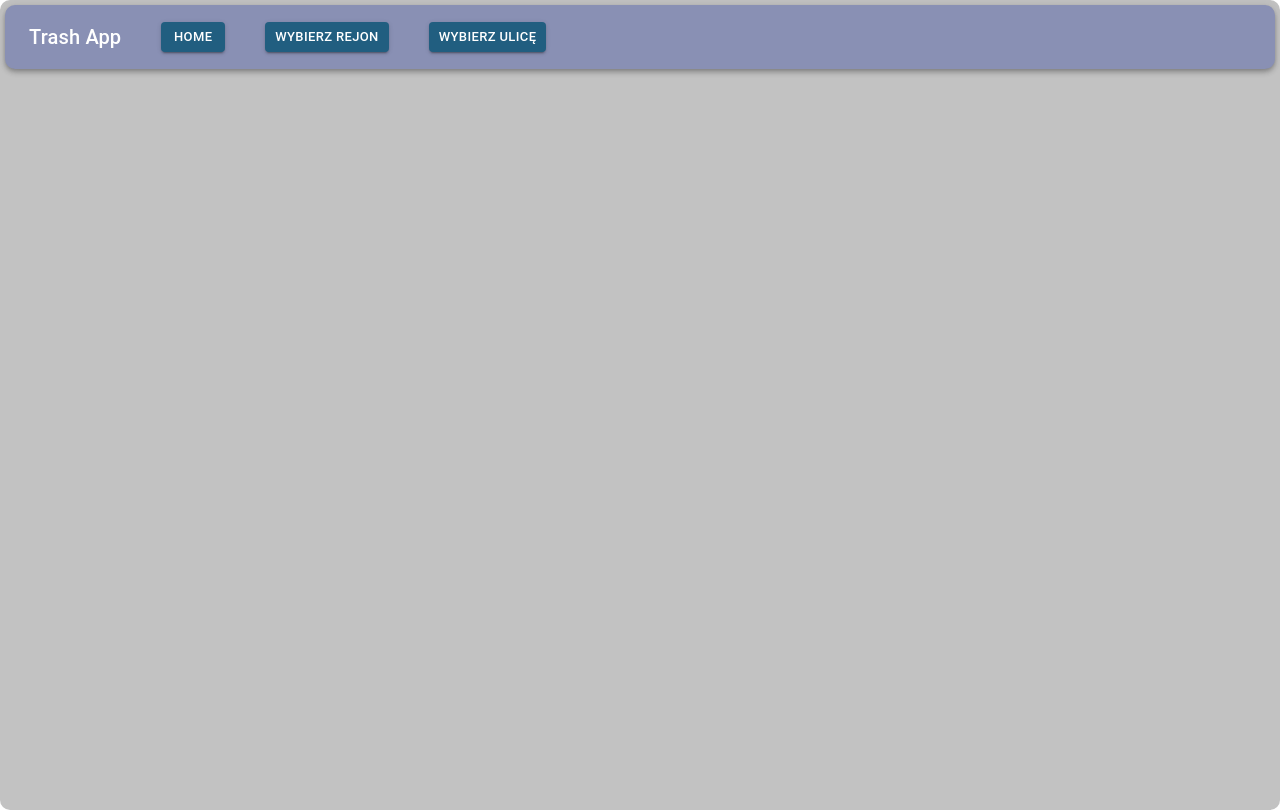
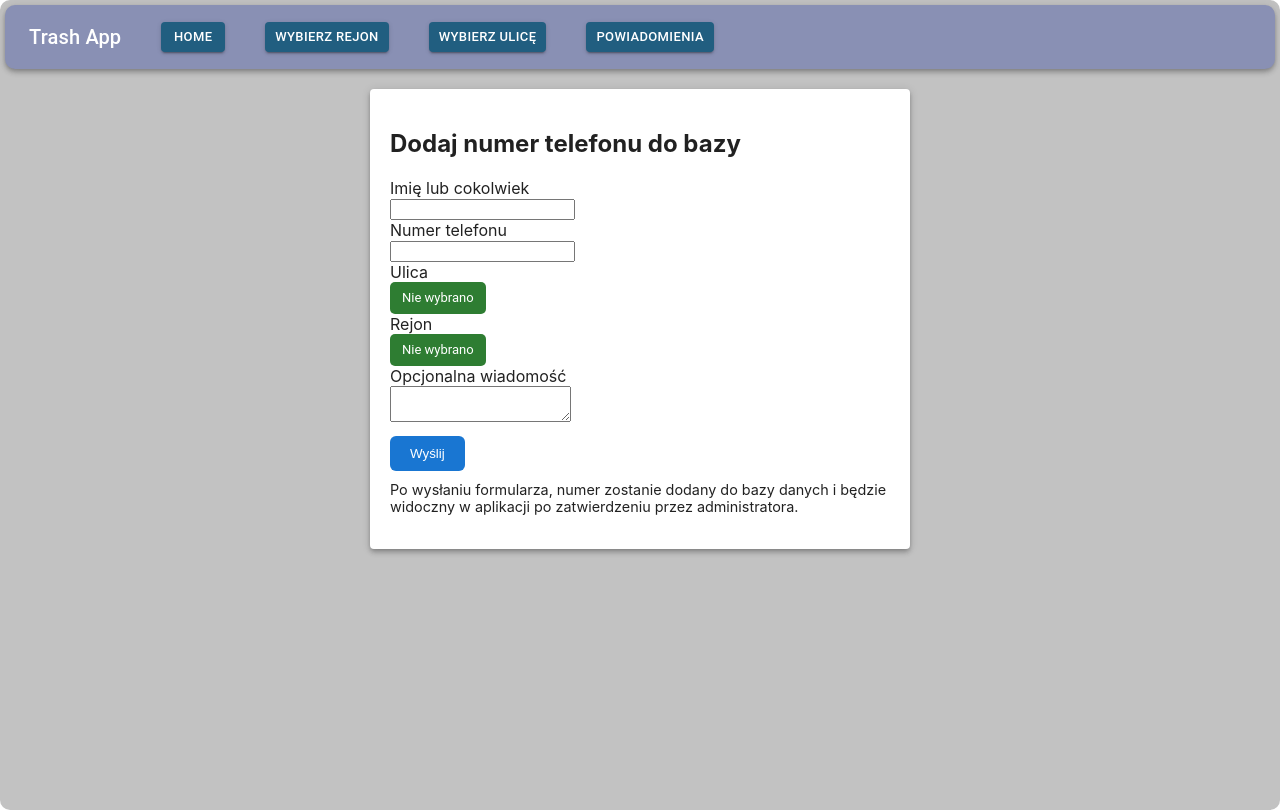
Before and after one commit to RobRCPL/trash_app, a React (Create React App) app: page /addphone in a window 1280 px wide. Built offline with nearby package versions, Linux system fonts and the light colour scheme; the HTML template or start-up script is replaced by a standard one.

Commit message:
doadnne wysylanie maili

```diff
--- a/package.json
+++ b/package.json
@@ -11,6 +11,7 @@
     "@testing-library/jest-dom": "^6.9.1",
     "@testing-library/react": "^16.3.0",
     "@testing-library/user-event": "^13.5.0",
+    "emailjs-com": "^3.2.0",
     "framer-motion": "^12.23.22",
     "react": "^19.2.0",
     "react-dom": "^19.2.0",
--- a/src/App.js
+++ b/src/App.js
@@ -3,6 +3,7 @@ import { useState, useEffect } from "react";
 import Comp1 from "./components/Comp1";
 import Comp2 from "./components/Comp2";
 import Navbar from "./components/Navbar";
+import AddPhone from "./components/AddPhone";
 import streetRegion from "./data/streetRegion.json";
 import datyodbioru from "./data/datyodbioru.json";
 import {Chip, Paper, Grid, Typography, Box} from '@mui/material';
@@ -134,6 +135,14 @@ function App() {
             onRegionChange={handleRegionChange}
             onStreetChange={handleStreetChange}
           />
+        }
+      />
+      <Route
+        path="/addphone"
+        element={
+          <AddPhone
+          selectedRegion={selectedRegion}
+          selectedStreet={selectedStreet}/>
         }
       />
     </Routes>
--- /dev/null
+++ b/src/components/AddPhone.js
@@ -0,0 +1,109 @@
+import React, { useRef } from "react";
+import { Chip, Paper } from "@mui/material";
+import emailjs from "emailjs-com";
+
+function AddPhone({ selectedRegion, selectedStreet }) {
+  const form = useRef();
+
+  const sendEmail = (e) => {
+    e.preventDefault();
+
+    emailjs
+      .sendForm(
+        "service_j94p59w",      // ID usługi z EmailJS
+        "template_4q6z7po",     // ID szablonu
+        form.current,
+        "rQ-LXyRM5uaMmvFVZ"     // Klucz publiczny
+      )
+      .then(
+        () => {
+          alert("✅ Wiadomość wysłana!");
+          form.current.reset();
+        },
+        (error) => {
+          alert("❌ Błąd: " + error.text);
+        }
+      );
+  };
+
+  return (
+    <div>
+      <Paper
+        elevation={4}
+        style={{
+          padding: "20px",
+          margin: "20px auto",
+          textAlign: "left",
+          maxWidth: "500px",
+        }}
+      >
+        <h2>Dodaj numer telefonu do bazy</h2>
+        <form ref={form} onSubmit={sendEmail}>
+          <label>Imię lub cokolwiek</label>
+          <br />
+          <input type="text" name="user_name" required />
+          <br />
+
+          <label>Numer telefonu</label>
+          <br />
+          <input type="text" name="user_phone" required />
+          <br />
+
+          <label>Ulica</label>
+          <br />
+          <Chip label={selectedStreet || "Nie wybrano"} color="success" sx={{borderRadius: "5px"}}/>
+          <input
+            type="hidden"
+            name="selected_street"
+            value={selectedStreet || ""}
+          />
+          <br />
+
+          <label>Rejon</label>
+          <br />
+          <Chip label={selectedRegion || "Nie wybrano"} color="success" sx={{borderRadius: "5px"}}/>
+          <input
+            type="hidden"
+            name="selected_region"
+            value={selectedRegion || ""}
+          />
+          <br />
+
+          <label>Opcjonalna wiadomość</label>
+          <br />
+          <textarea name="message" />
+          <br />
+
+          <input
+            type="submit"
+            value="Wyślij"
+            style={{
+              marginTop: "10px",
+              padding: "10px 20px",
+              backgroundColor: "#1976d2",
+              color: "white",
+              border: "none",
+              borderRadius: "6px",
+              cursor: "pointer",
+            }}
+          />
+          <input
+            type="hidden"
+            name="date"
+            value={new Date().toLocaleString("pl-PL", {
+              dateStyle: "medium",
+              timeStyle: "short",
+            })}
+          />
+        </form>
+
+        <p style={{ marginTop: "10px", fontSize: "0.9em" }}>
+          Po wysłaniu formularza, numer zostanie dodany do bazy danych i będzie
+          widoczny w aplikacji po zatwierdzeniu przez administratora.
+        </p>
+      </Paper>
+    </div>
+  );
+}
+
+export default AddPhone;
--- a/src/components/Navbar.js
+++ b/src/components/Navbar.js
@@ -30,6 +30,13 @@ function Navbar() {
               backgroundColor: "#1a9ed1", // slightly darker for hover
             },}}
             variant="contained" size="small" href="/Comp2">Wybierz Ulicę</Button>
+          <Button sx={{
+            backgroundColor: "#215e80ff",
+            color: "#fff",
+            '&:hover': {
+              backgroundColor: "#1a9ed1", // slightly darker for hover
+            },}}
+            variant="contained" size="small" href="/AddPhone">Powiadomienia</Button>
         </Toolbar>
       </AppBar>
     </Box>
```
Also changed, not shown: api/send-sms.js (added), 1 other file (tests, documents, lock files or other folders).
